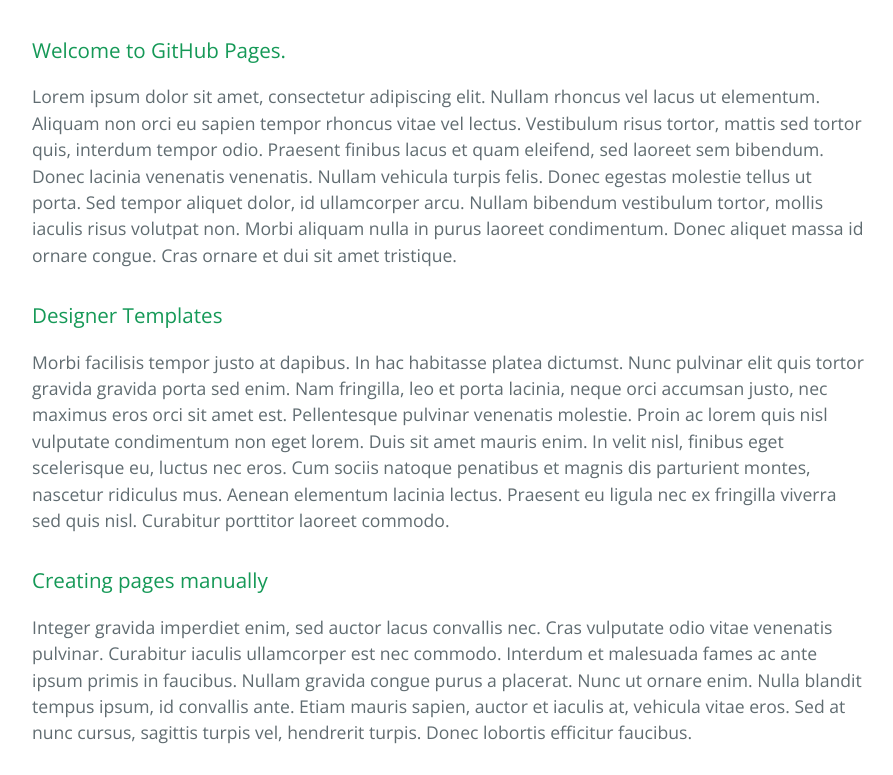
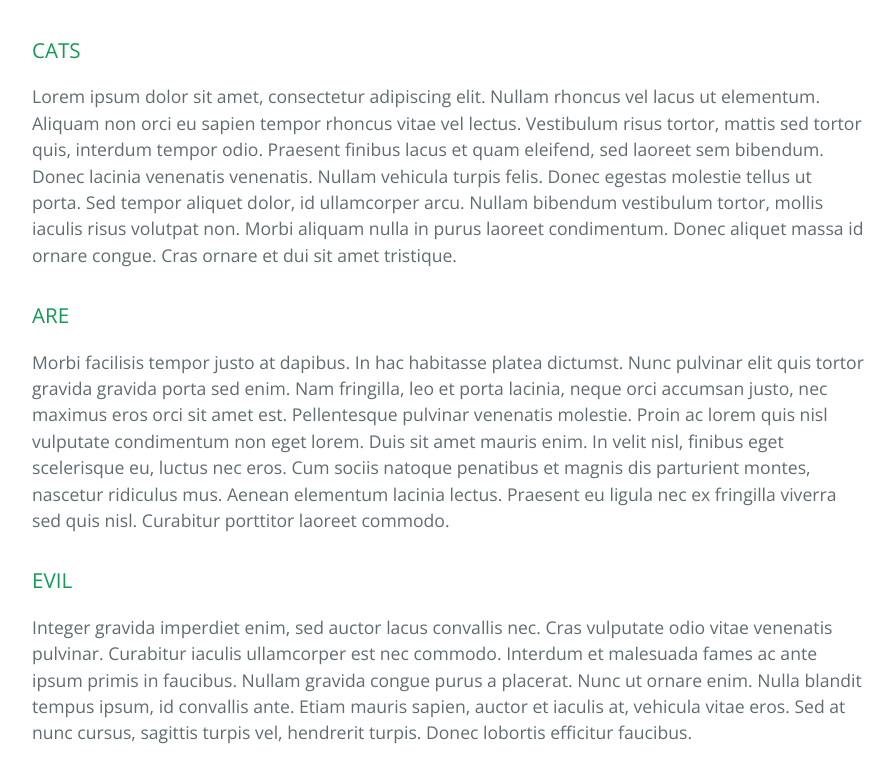
Before and after one commit to kimeb/sandbox, a plain HTML site: page index.html in a window 1280 px wide. Shown: the part 718-1493 px from the top of the page, without its empty margins (192-1085 px from the left). Drawn offline with nearby package versions, Linux system fonts and the light colour scheme.

Commit message:
Update index.html

```diff
--- a/index.html
+++ b/index.html
@@ -21,19 +21,19 @@
     <section class="main-content">
       <img src="http://www.rd.com/wp-content/uploads/sites/2/2016/04/01-cat-wants-to-tell-you-laptop.jpg"/>
       <h3>
-<a id="welcome-to-github-pages" class="anchor" href="#welcome-to-github-pages" aria-hidden="true"><span aria-hidden="true" class="octicon octicon-link"></span></a>Welcome to GitHub Pages.</h3>
+<a id="welcome-to-github-pages" class="anchor" href="#welcome-to-github-pages" aria-hidden="true"><span aria-hidden="true" class="octicon octicon-link"></span></a>CATS</h3>
 
 <p>
   Lorem ipsum dolor sit amet, consectetur adipiscing elit. Nullam rhoncus vel lacus ut elementum. Aliquam non orci eu sapien tempor rhoncus vitae vel lectus. Vestibulum risus tortor, mattis sed tortor quis, interdum tempor odio. Praesent finibus lacus et quam eleifend, sed laoreet sem bibendum. Donec lacinia venenatis venenatis. Nullam vehicula turpis felis. Donec egestas molestie tellus ut porta. Sed tempor aliquet dolor, id ullamcorper arcu. Nullam bibendum vestibulum tortor, mollis iaculis risus volutpat non. Morbi aliquam nulla in purus laoreet condimentum. Donec aliquet massa id ornare congue. Cras ornare et dui sit amet tristique.
 </p>
 
 <h3>
-<a id="designer-templates" class="anchor" href="#designer-templates" aria-hidden="true"><span aria-hidden="true" class="octicon octicon-link"></span></a>Designer Templates</h3>
+<a id="designer-templates" class="anchor" href="#designer-templates" aria-hidden="true"><span aria-hidden="true" class="octicon octicon-link"></span></a>ARE</h3>
 
 <p>Morbi facilisis tempor justo at dapibus. In hac habitasse platea dictumst. Nunc pulvinar elit quis tortor gravida gravida porta sed enim. Nam fringilla, leo et porta lacinia, neque orci accumsan justo, nec maximus eros orci sit amet est. Pellentesque pulvinar venenatis molestie. Proin ac lorem quis nisl vulputate condimentum non eget lorem. Duis sit amet mauris enim. In velit nisl, finibus eget scelerisque eu, luctus nec eros. Cum sociis natoque penatibus et magnis dis parturient montes, nascetur ridiculus mus. Aenean elementum lacinia lectus. Praesent eu ligula nec ex fringilla viverra sed quis nisl. Curabitur porttitor laoreet commodo. </p>
 
 <h3>
-<a id="creating-pages-manually" class="anchor" href="#creating-pages-manually" aria-hidden="true"><span aria-hidden="true" class="octicon octicon-link"></span></a>Creating pages manually</h3>
+<a id="creating-pages-manually" class="anchor" href="#creating-pages-manually" aria-hidden="true"><span aria-hidden="true" class="octicon octicon-link"></span></a>EVIL</h3>
 
 <p> Integer gravida imperdiet enim, sed auctor lacus convallis nec. Cras vulputate odio vitae venenatis pulvinar. Curabitur iaculis ullamcorper est nec commodo. Interdum et malesuada fames ac ante ipsum primis in faucibus. Nullam gravida congue purus a placerat. Nunc ut ornare enim. Nulla blandit tempus ipsum, id convallis ante. Etiam mauris sapien, auctor et iaculis at, vehicula vitae eros. Sed at nunc cursus, sagittis turpis vel, hendrerit turpis. Donec lobortis efficitur faucibus.
 
```
